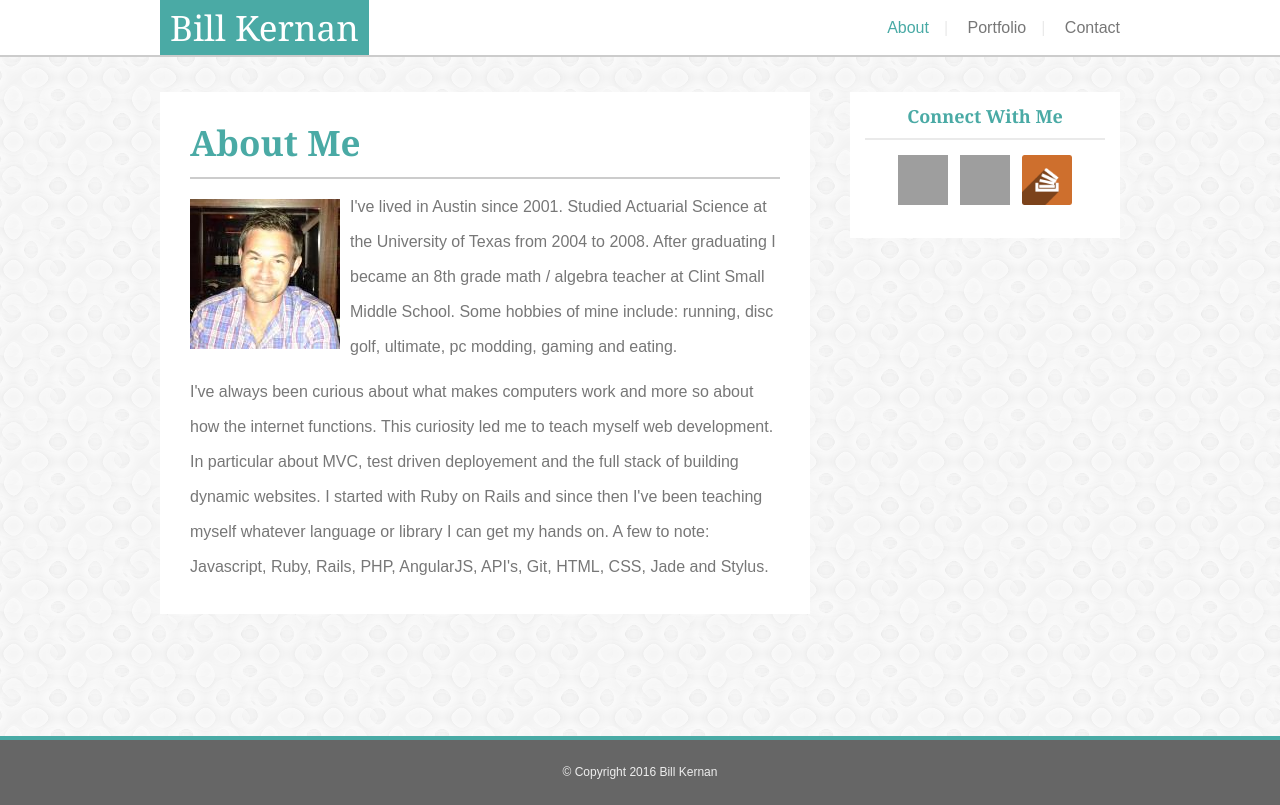
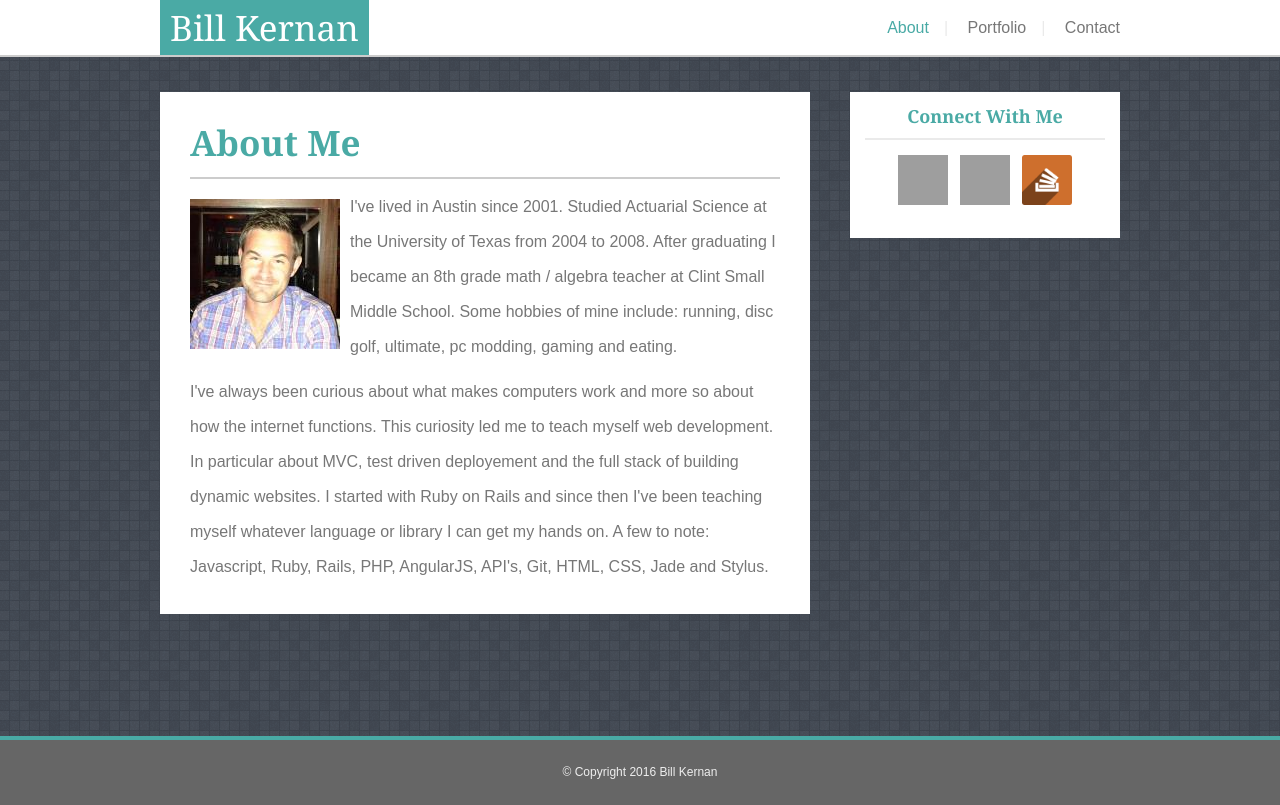
Before and after one commit to wkernan/Basic-Portfolio, a PHP site: page / in a window 1280 px wide. Run offline with PHP 8.4, Linux system fonts and the light colour scheme; grey boxes are pictures that could not be loaded.

Commit message:
added and changed body background

```diff
--- a/assets/css/style.css
+++ b/assets/css/style.css
@@ -20,7 +20,7 @@ html, body {
 }
 
 body {
-	background-image: url('../images/confectionary.png');
+	background-image: url('../images/random_grey_variations.png');
 }
 
 /** Typography **/
```
Also changed, not shown: assets/images/crossed_stripes.png (added), assets/images/moulin.png (added), assets/images/random_grey_variations.png (added), assets/images/vichy.png (added).
